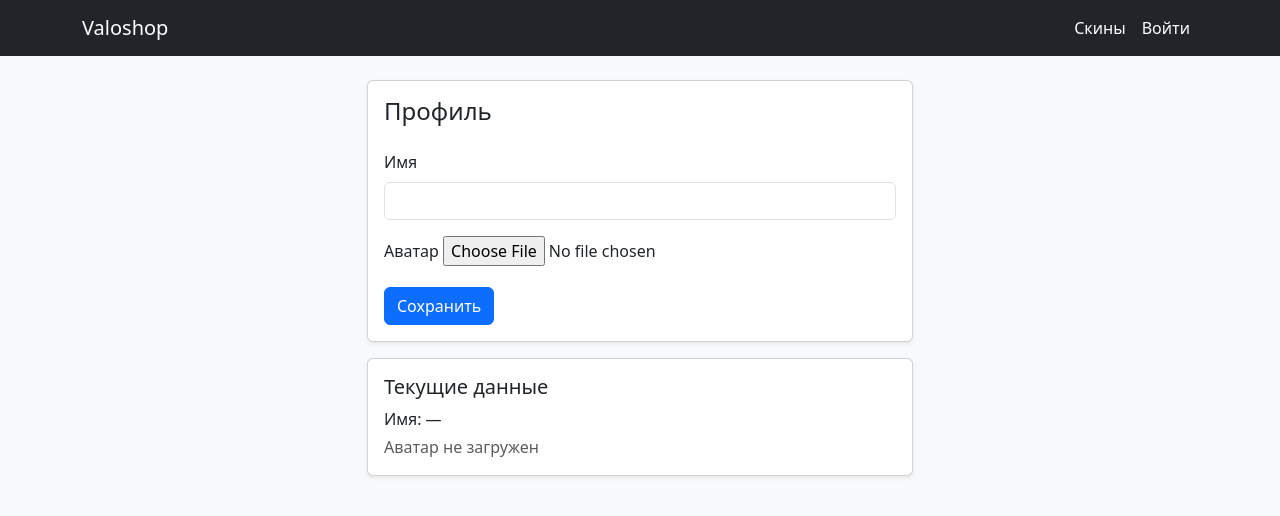
After one commit to jaferkoi/valshop, a Django app: template templates/users/profile.html in a window 1280 px wide. The commit adds this page. Shown: the top 516 px of the page. Run offline with Django 5.2, Linux system fonts and the light colour scheme; the template is opened without the code that fills it: values that come from a table or form of the project are taken from there, others are empty.

Commit message:
feat(templates): new temps for users

```diff
--- a/config/settings.py
+++ b/config/settings.py
@@ -95,3 +95,7 @@ STATIC_URL = 'static/'
 
 MEDIA_URL = '/media/'
 MEDIA_ROOT = BASE_DIR / 'media'
+
+
+LOGIN_REDIRECT_URL = "users:profile"
+LOGOUT_REDIRECT_URL = "catalog:skin_list"
--- a/templates/base.html
+++ b/templates/base.html
@@ -13,6 +13,12 @@
             <a class="navbar-brand" href="/">Valoshop</a>
             <div class="navbar-nav">
                 <a class="nav-link text-white" href="{% url 'catalog:skin_list' %}">Скины</a>
+                    {% if user.is_authenticated %}
+                        <a class="nav-link text-white" href="{% url 'users:profile' %}">Профиль</a>
+                        <a class="nav-link text-white" href="{% url 'users:logout' %}">Выйти</a>
+                    {% else %}
+                        <a class="nav-link text-white" href="{% url 'users:login' %}">Войти</a>
+                    {% endif %}
             </div>
         </div>
     </nav>
--- /dev/null
+++ b/templates/users/profile.html
@@ -0,0 +1,47 @@
+{% extends "base.html" %}
+
+{% block content %}
+<div class="row justify-content-center">
+    <div class="col-md-6">
+        <div class="card shadow-sm">
+            <div class="card-body">
+                <h1 class="h4 mb-4">Профиль</h1>
+
+                <form method="post" enctype="multipart/form-data" novalidate>
+                    {% csrf_token %}
+
+                    <div class="mb-3">
+                        <label class="form-label" for="{{ form.name.id_for_label }}">Имя</label>
+                        {{ form.name }}
+                        {% for error in form.name.errors %}
+                            <div class="text-danger small mt-1">{{ error }}</div>
+                        {% endfor %}
+                    </div>
+
+                    <div class="mb-3">
+                        <label class="form-label" for="{{ form.image.id_for_label }}">Аватар</label>
+                        {{ form.image }}
+                        {% for error in form.image.errors %}
+                            <div class="text-danger small mt-1">{{ error }}</div>
+                        {% endfor %}
+                    </div>
+
+                    <button type="submit" class="btn btn-primary">Сохранить</button>
+                </form>
+            </div>
+        </div>
+
+        <div class="card shadow-sm mt-3">
+            <div class="card-body">
+                <h2 class="h5">Текущие данные</h2>
+                <p class="mb-1">Имя: {{ user.name|default:"—" }}</p>
+                {% if user.profile.image %}
+                    <img src="{{ user.profile.image.url }}" alt="Аватар" class="rounded" width="120">
+                {% else %}
+                    <p class="text-muted mb-0">Аватар не загружен</p>
+                {% endif %}
+            </div>
+        </div>
+    </div>
+</div>
+{% endblock %}
--- a/users/urls.py
+++ b/users/urls.py
@@ -3,9 +3,10 @@ from django.contrib.auth.views import LoginView, LogoutView
 
 from users.views import profile
 
+app_name = "users"
 
 urlpatterns = [
     path("profile/", profile, name="profile"),
-    path("login/", LoginView.as_view(), name='login'),
-    path("logout/", LogoutView.as_view(), name="logout"),
+    path("login/", LoginView.as_view(template_name="users/login.html"), name="login"),
+    path("logout/", LogoutView.as_view(template_name="users/logout.html"), name="logout"),
 ]
```
Also changed, not shown: templates/users/login.html (added, +31 -0 lines), templates/users/logout.html (added, +18 -0 lines), users/migrations/0002_user_name.py (added).
